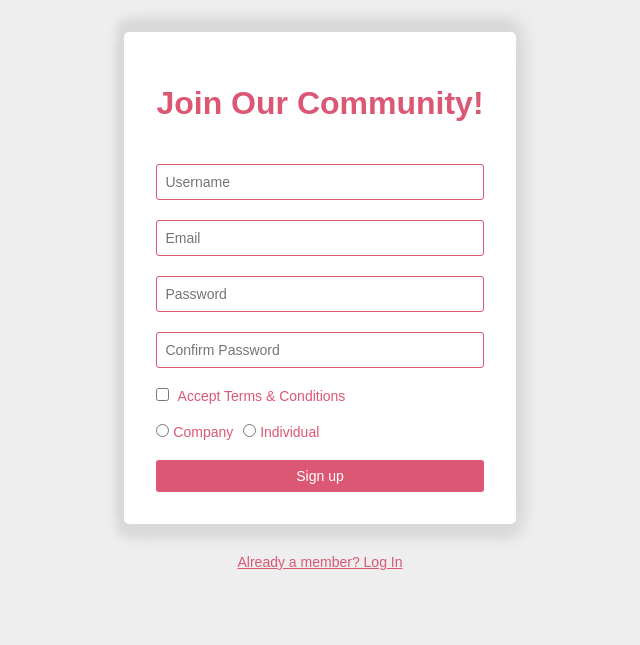
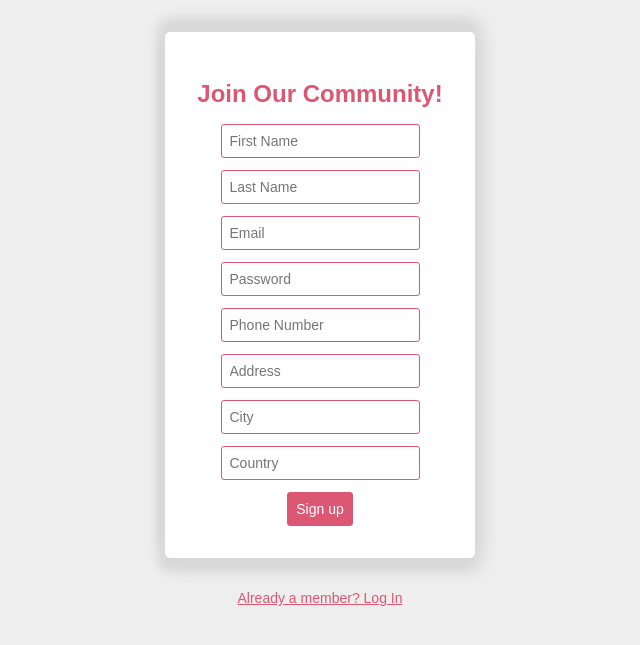
Before and after one commit to ermirasekiraqa/BI-E-Commerce-Website, a PHP site: page /signup.html in a window 1280 px wide. Shown: the top 645 px of the page, without its empty margins (320-960 px from the left). Run offline with PHP 8.4, Linux system fonts and the light colour scheme.

```diff
--- a/css/signup.css
+++ b/css/signup.css
@@ -1,6 +1,7 @@
 :root {
   --light-pink: #dc5774;
   --background-grey: #eeeeee;
+  --light-grey: #7c7a7a;
 }
 
 body {
@@ -9,12 +10,14 @@ body {
 
 #signup-form {
   margin-top: 2rem;
-  display: grid;
-  place-content: center;
-  gap: 20px;
+  display: flex;
+  flex-direction: column;
+  align-items: center;
+  justify-content: center;
   background-color: white;
   padding: 2rem;
   border-radius: 5px;
+  font-size: 6px;
   box-shadow: -5px -10px 10px 2px #d9d9d9, 5px 10px 15px 2px #d9d9d9,
     -5px 10px 10px 2px #d9d9d9, 5px -10px 15px 2px #d9d9d9;
 }
@@ -24,13 +27,14 @@ body {
   border-radius: 3px;
   border: solid 1px var(--light-pink);
   outline: none;
+  font-size: 14px;
 }
 
 #signup-form input::placeholder {
   font-size: 14px;
 }
 
-#signup-form button {
+#signup-button {
   background-color: var(--light-pink);
   color: white;
   border: none;
@@ -39,40 +43,42 @@ body {
   font-size: 14px;
 }
 
-#terms-label {
-  font-size: 14px;
-  color: var(--light-pink);
-}
-
-#terms-label input[type="checkbox"] {
-  margin-right: 5px;
+#signup-button:hover {
+  scale: 1.1;
+  cursor: pointer;
 }
 
 #signup-form h1 {
   color: var(--light-pink);
+  font-size: 24px;
 }
 
 .container {
   display: grid;
   place-content: center;
-  gap: 30px;
 }
 
 .container a {
   justify-self: center;
   font-size: 14px;
   color: var(--light-pink);
+  margin: 2rem 0;
 }
 
-#radio-buttons {
-  display: grid;
-  grid-template-columns: repeat(2, auto);
-  place-content: start;
-  gap: 10px;
+.registration-successful {
+  text-align: center;
 }
 
-.radio-label span {
-  font-size: 12xp;
+.registration-successful p {
+  color: var(--light-grey);
+  font-weight: bold;
+  font-size: 16px;
+}
+
+.registration-successful p a {
   color: var(--light-pink);
-  text-align: center;
 }
+
+.registration-successful p a:hover {
+  font-size: 18px;
+}
--- a/js/signup.js
+++ b/js/signup.js
@@ -1,47 +1,47 @@
-function signUp() {
-  const signupForm = document.getElementById("signup-form");
-  const usernameInput = document.getElementById("username");
-  const emailInput = document.getElementById("email");
-  const passwordInput = document.getElementById("password");
-  const confirmPasswordInput = document.getElementById("confirm-password");
-  const termsCheckbox = document.getElementById("terms&cond");
+// function signUp() {
+//   const signupForm = document.getElementById("signup-form");
+//   const usernameInput = document.getElementById("username");
+//   const emailInput = document.getElementById("email");
+//   const passwordInput = document.getElementById("password");
+//   const confirmPasswordInput = document.getElementById("confirm-password");
+//   const termsCheckbox = document.getElementById("terms&cond");
 
-  signupForm?.addEventListener("submit", (e) => {
-    try {
-      e.preventDefault();
-      //@ts-ignore
-      const email = emailInput.value;
-      //@ts-ignore
-      const password = passwordInput.value;
-      //@ts-ignore
-      const confirmPassword = confirmPasswordInput.value;
-      const passwordsAreEqual = comparePasswords(password, confirmPassword);
-      if (!passwordsAreEqual) {
-        throw new Error("Passwords do not match!");
-      }
-      const userObj = {
-        email: email,
-        bag: [],
-      };
-      const user = JSON.stringify(userObj);
-      localStorage.setItem("user", user);
-      location.href = "index.html";
-    } catch (err) {
-      alert(err);
-    }
-  });
-}
+//   signupForm?.addEventListener("submit", (e) => {
+//     try {
+//       e.preventDefault();
+//       //@ts-ignore
+//       const email = emailInput.value;
+//       //@ts-ignore
+//       const password = passwordInput.value;
+//       //@ts-ignore
+//       const confirmPassword = confirmPasswordInput.value;
+//       const passwordsAreEqual = comparePasswords(password, confirmPassword);
+//       if (!passwordsAreEqual) {
+//         throw new Error("Passwords do not match!");
+//       }
+//       const userObj = {
+//         email: email,
+//         bag: [],
+//       };
+//       const user = JSON.stringify(userObj);
+//       localStorage.setItem("user", user);
+//       location.href = "index.html";
+//     } catch (err) {
+//       alert(err);
+//     }
+//   });
+// }
 
-function comparePasswords(pass1, pass2) {
-  if (pass1 === pass2) {
-    return true;
-  }
+// function comparePasswords(pass1, pass2) {
+//   if (pass1 === pass2) {
+//     return true;
+//   }
 
-  return false;
-}
+//   return false;
+// }
 
-function main() {
-  signUp();
-}
+// function main() {
+//   signUp();
+// }
 
-main();
+// main();
--- a/signup.html
+++ b/signup.html
@@ -8,7 +8,7 @@
   <link rel="stylesheet" href="css\normalize.css" />
   <link rel="stylesheet" href="css\signup.css" />
 
-  <script defer src="js\signup.js"></script>
+  <!-- <script defer src="js\signup.js"></script> -->
 
   <title>Sign up</title>
 
@@ -18,28 +18,17 @@
 <body>
   <main>
     <div class="container">
-      <form action="" method="post" id="signup-form">
+      <form action="signup.php" method="POST" id="signup-form">
         <h1>Join Our Community!</h1>
-        <input type="text" placeholder="Username" required="true" id="username" />
-        <input type="email" placeholder="Email" required="true" id="email" />
-        <input type="password" placeholder="Password" required="true" minlength="5" id="password" />
-        <input type="password" placeholder="Confirm Password" required="true" minlength="5" id="confirm-password" />
-        <label for="#terms&cond" id="terms-label">
-          <input type="checkbox" id="terms&cond" required="true" />
-          Accept Terms & Conditions
-        </label>
-        <div id="radio-buttons">
-          <label for="company-radio" class="radio-label" style="font-size: 14px">
-            <input type="radio" name="account-type" id="company-radio" />
-            <span>Company</span>
-          </label>
-          <label for="individual-radio" class="radio-label" style="font-size: 14px">
-            <input type="radio" name="account-type" id="individual-radio" />
-            <span>Individual</span>
-          </label>
-        </div>
-
-        <button type="submit">Sign up</button>
+        <input type="text" id="name" name="name" required placeholder="First Name"><br><br>
+        <input type="text" id="last_name" name="last_name" required placeholder="Last Name"><br><br>
+        <input type="email" id="email" name="email" required placeholder="Email"><br><br>
+        <input type="password" id="password" name="password" required placeholder="Password"><br><br>
+        <input type="tel" id="phone_number" name="phone_number" required placeholder="Phone Number"><br><br>
+        <input type="text" id="address" name="address" required placeholder="Address"><br><br>
+        <input type="text" id="city" name="city" required placeholder="City"><br><br>
+        <input type="text" id="country" name="country" required placeholder="Country"><br><br>
+        <input type="submit" value="Sign up" id="signup-button">
       </form>
       <a href="login.html">Already a member? Log In</a>
     </div>
```
Also changed, not shown: signup.php (added, +67 -0 lines).
